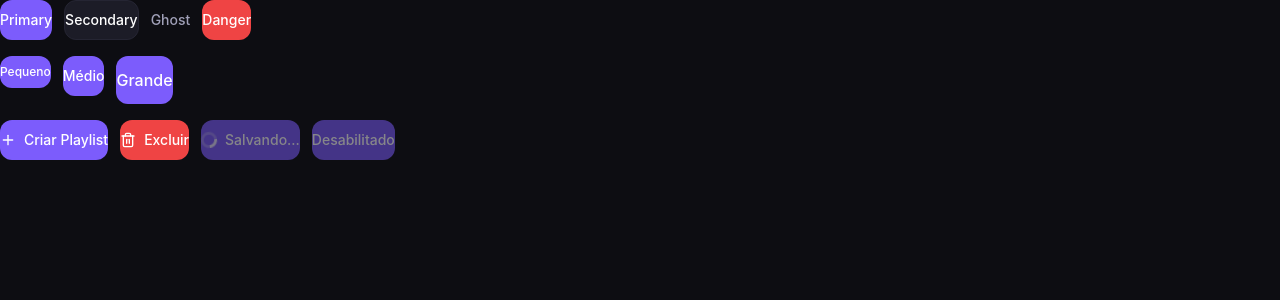
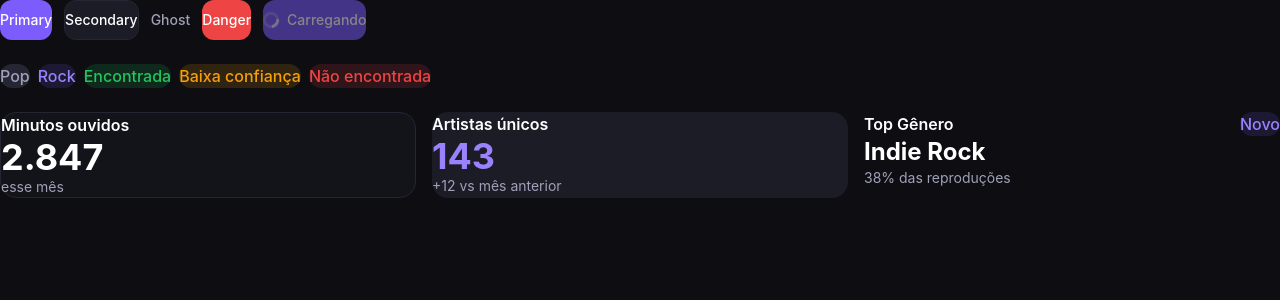
Before and after one commit to nathan-lucca/harmonia, a Next.js app: page / in a window 1280 px wide. Shown: the top 300 px of the page. Built offline with nearby package versions, Linux system fonts and the light colour scheme.

Commit message:
feat: add Card and Badge components

```diff
--- a/src/app/page.tsx
+++ b/src/app/page.tsx
@@ -1,27 +1,69 @@
 import { Button } from '@/components/ui/Button'
-import { Plus, Trash2 } from 'lucide-react'
+import { Card, CardHeader, CardTitle, CardBody } from '@/components/ui/Card'
+import { Badge } from '@/components/ui/Badge'
+import { Music, Users, Clock } from 'lucide-react'
 
 export default function Page() {
   return (
-    <div className="flex min-h-screen flex-col gap-4 bg-[var(--color-surface-900)] p-8">
+    <div className="flex min-h-screen flex-col gap-6 bg-[var(--color-surface-900)] p-8">
+      {/* Botões */}
       <div className="flex flex-wrap gap-3">
         <Button variant="primary">Primary</Button>
         <Button variant="secondary">Secondary</Button>
         <Button variant="ghost">Ghost</Button>
         <Button variant="danger">Danger</Button>
+        <Button isLoading>Carregando</Button>
       </div>
-      <div className="flex flex-wrap gap-3">
-        <Button size="sm">Pequeno</Button>
-        <Button size="md">Médio</Button>
-        <Button size="lg">Grande</Button>
+
+      {/* Badges */}
+      <div className="flex flex-wrap gap-2">
+        <Badge>Pop</Badge>
+        <Badge variant="brand">Rock</Badge>
+        <Badge variant="success">Encontrada</Badge>
+        <Badge variant="warning">Baixa confiança</Badge>
+        <Badge variant="error">Não encontrada</Badge>
       </div>
-      <div className="flex flex-wrap gap-3">
-        <Button leftIcon={<Plus size={16}></Plus>}>Criar Playlist</Button>
-        <Button variant="danger" leftIcon={<Trash2 size={16}></Trash2>}>
-          Excluir
-        </Button>
-        <Button isLoading>Salvando...</Button>
-        <Button disabled>Desabilitado</Button>
+
+      {/* Cards */}
+      <div className="grid grid-cols-1 gap-4 sm:grid-cols-3">
+        <Card>
+          <CardHeader>
+            <CardTitle>Minutos ouvidos</CardTitle>
+          </CardHeader>
+          <CardBody>
+            <p className="text-4xl font-bold text-[var(--color-text-primary)]">
+              2.847
+            </p>
+            <p className="mt-1 text-sm">esse mês</p>
+          </CardBody>
+        </Card>
+
+        <Card variant="elevated">
+          <CardHeader>
+            <CardTitle>Artistas únicos</CardTitle>
+          </CardHeader>
+          <CardBody>
+            <p className="text-4xl font-bold text-[var(--color-brand-400)]">
+              143
+            </p>
+            <p className="mt-1 text-sm">+12 vs mês anterior</p>
+          </CardBody>
+        </Card>
+
+        <Card variant="ghost">
+          <CardHeader>
+            <div className="flex items-center justify-between">
+              <CardTitle>Top Gênero</CardTitle>
+              <Badge variant="brand">Novo</Badge>
+            </div>
+          </CardHeader>
+          <CardBody>
+            <p className="text-2xl font-bold text-[var(--color-text-primary)]">
+              Indie Rock
+            </p>
+            <p className="mt-1 text-sm">38% das reproduções</p>
+          </CardBody>
+        </Card>
       </div>
     </div>
   )
--- /dev/null
+++ b/src/components/ui/Badge/Badge.tsx
@@ -0,0 +1,40 @@
+import { HTMLAttributes } from 'react'
+import { cn } from '@/utils/cn'
+
+type BadgeVariant = 'default' | 'success' | 'warning' | 'error' | 'brand'
+
+interface BadgeProps extends HTMLAttributes<HTMLSpanElement> {
+  variant?: BadgeVariant
+}
+
+function Badge({
+  variant = 'default',
+  className,
+  children,
+  ...props
+}: BadgeProps) {
+  const variants: Record<BadgeVariant, string> = {
+    default: 'bg-[var(--color-surface-600)] text-[var(--color-text-secondary)]',
+    success: 'bg-[var(--color-success)]/15 text-[var(--color-success)]',
+    warning: 'bg-[var(--color-warning)]/15 text-[var(--color-warning)]',
+    error: 'bg-[var(--color-error)]/15 text-[var(--color-error)]',
+    brand: 'bg-[var(--color-brand-500)]/15 text-[var(--color-brand-400)]',
+  }
+
+  return (
+    <span
+      className={cn(
+        'inline-flex items-center px-2 py-0.5',
+        'text-sx rounded-full font-medium',
+        variants[variant],
+        className
+      )}
+      {...props}
+    >
+      {children}
+    </span>
+  )
+}
+
+export { Badge }
+export type { BadgeProps, BadgeVariant }
--- /dev/null
+++ b/src/components/ui/Badge/index.ts
@@ -0,0 +1,2 @@
+export { Badge } from './Badge'
+export type { BadgeProps, BadgeVariant } from './Badge'
--- /dev/null
+++ b/src/components/ui/Card/Card.tsx
@@ -0,0 +1,98 @@
+import { HTMLAttributes, forwardRef } from 'react'
+import { cn } from '@/utils/cn'
+
+// o Card tem variantes de aparência e padding configurável
+type CardVariant = 'default' | 'elevated' | 'ghost'
+
+interface CardProps extends HTMLAttributes<HTMLDivElement> {
+  variant?: CardVariant
+  padding?: 'none' | 'sm' | 'md' | 'lg'
+}
+
+const Card = forwardRef<HTMLDivElement, CardProps>(
+  (
+    { variant = 'default', padding = 'md', className, children, ...props },
+    ref
+  ) => {
+    const variants: Record<CardVariant, string> = {
+      // default: borda sutil, fundo levemente elevado
+      default:
+        'bg-[var(--color-surface-800)] border border-[var(--color-surface-600)]',
+      // elevated: sem borda, sombra mais forte - para cards em destaque
+      elevated: 'bg-[var(--color-surface-700)] shadow-log shadow-black/20',
+      // ghost: completamente transparente - para agrupar conteúdo sem visual de card
+      ghost: 'bg-transparent',
+    }
+
+    const paddings = {
+      none: 'p-0',
+      sm: 'p-3',
+      md: 'p-4',
+      lg: 'p-6',
+    }
+
+    return (
+      <div
+        ref={ref}
+        className={cn(
+          'rounded-xl',
+          variants[variant],
+          paddings[padding],
+          className
+        )}
+        {...props}
+      >
+        {children}
+      </div>
+    )
+  }
+)
+
+Card.displayName = 'Card'
+
+// CardHeader, CardBody e CardFooter são subcomponentes opcionais
+// que ajudam a estrutura o conteúdo do card de forma semântica
+const CardHeader = ({
+  className,
+  children,
+  ...props
+}: HTMLAttributes<HTMLDivElement>) => (
+  <div className={cn('mb-4', className)} {...props}>
+    {children}
+  </div>
+)
+CardHeader.displayName = 'CardHeader'
+
+const CardTitle = ({
+  className,
+  children,
+  ...props
+}: HTMLAttributes<HTMLHeadingElement>) => (
+  <h3
+    className={cn(
+      'text-base font-semibold text-[var(--color-text-primary)]',
+      className
+    )}
+    {...props}
+  >
+    {children}
+  </h3>
+)
+CardTitle.displayName = 'CardTitle'
+
+const CardBody = ({
+  className,
+  children,
+  ...props
+}: HTMLAttributes<HTMLDivElement>) => (
+  <div
+    className={cn('text-[var(--color-text-secondary)]', className)}
+    {...props}
+  >
+    {children}
+  </div>
+)
+CardBody.displayName = 'CardBody'
+
+export { Card, CardHeader, CardTitle, CardBody }
+export type { CardProps, CardVariant }
--- /dev/null
+++ b/src/components/ui/Card/index.ts
@@ -0,0 +1,2 @@
+export { Card, CardHeader, CardTitle, CardBody } from './Card'
+export type { CardProps, CardVariant } from './Card'
```
